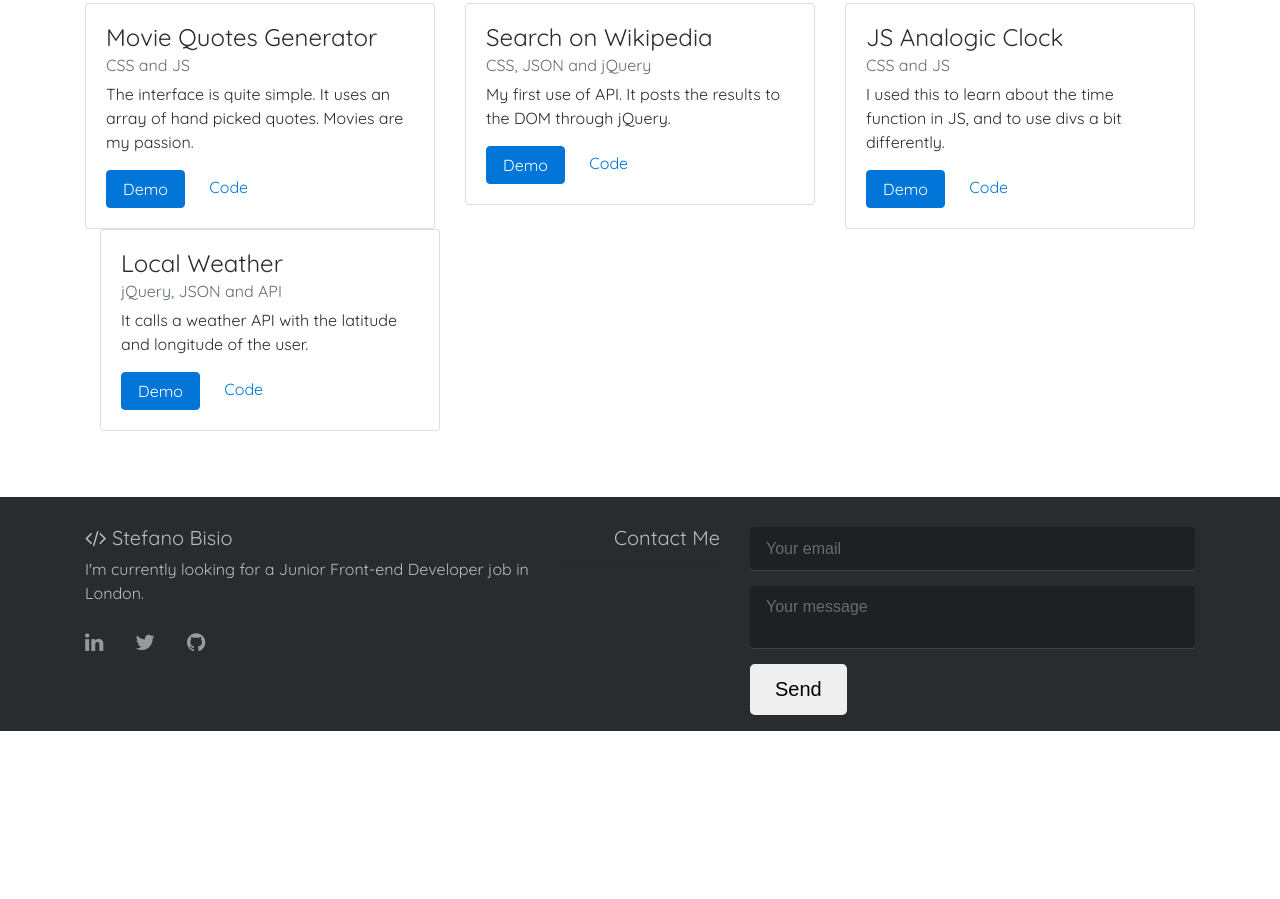
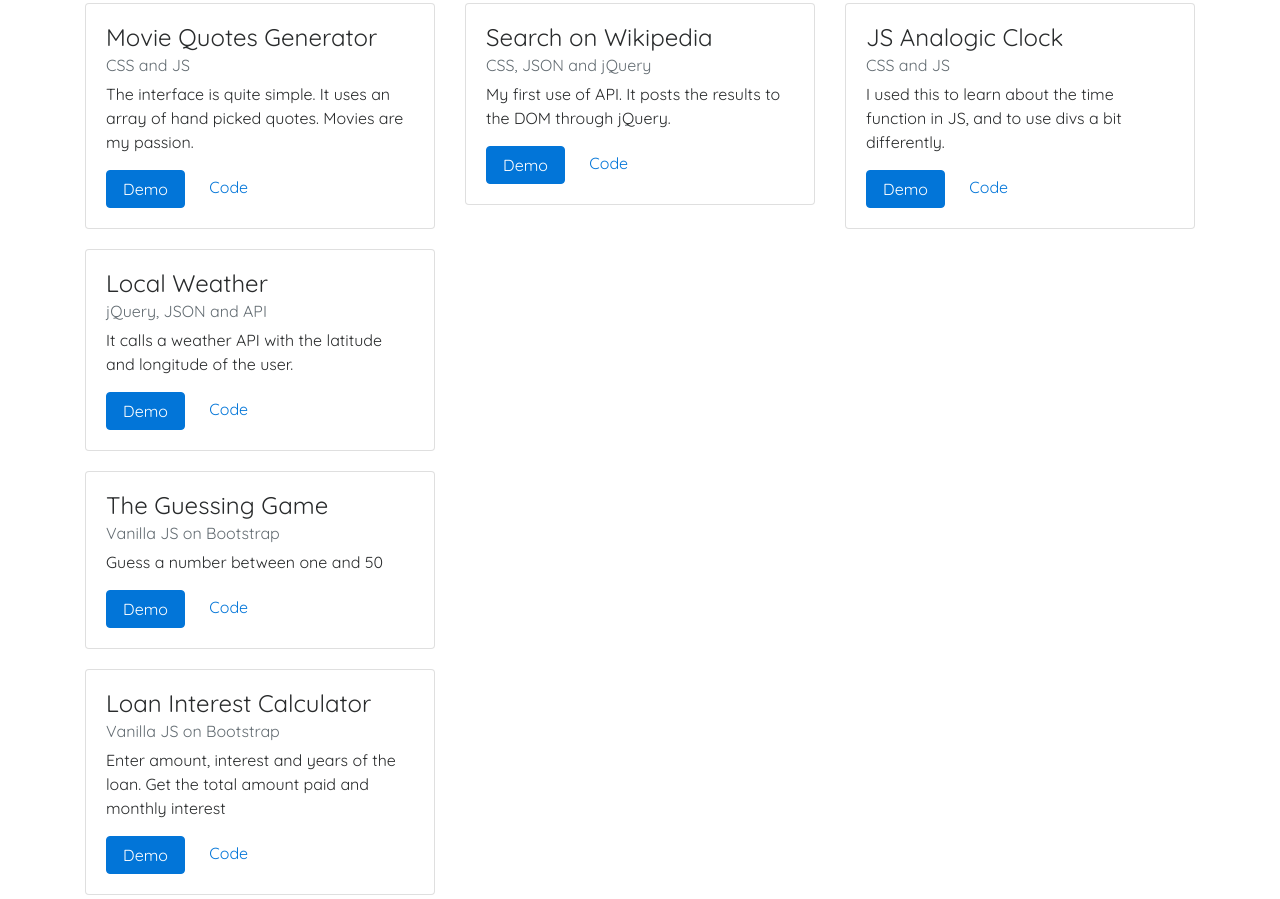
Before and after one commit to StefanoBisio/stefanobisio.github.io, a plain HTML site: page index.html in a window 1280 px wide. Shown: the part 705-1604 px from the top of the page. Before the commit the page ends 1436 px from the top, so only its background shows below. Drawn offline with nearby package versions, Linux system fonts and the light colour scheme.

Commit message:
Added 2 projects

```diff
--- a/index.html
+++ b/index.html
@@ -111,7 +111,7 @@
                     </div>
                   </div>
               </div> <!-- End row 2-->
-              <row>
+              <div class="row">
                 <div class="col-lg-4">
                     <div class="card">
                       <div class="card-block">
@@ -123,7 +123,33 @@
                       </div>
                     </div>
                 </div>
-              </row>
+              </div>
+              <div class="row">
+                <div class="col-lg-4">
+                    <div class="card">
+                      <div class="card-block">
+                        <h4 class="card-title">The Guessing Game</h4>
+                        <h6 class="card-subtitle mb-2 text-muted">Vanilla JS on Bootstrap</h6>
+                        <p class="card-text">Guess a number between one and 50</p>
+                        <a href="https://codepen.io/stefanobisio/full/PKwEmW/" class="card-link btn btn-primary" target="_blank">Demo</a>
+                        <a href="https://github.com/StefanoBisio/guessing-game" target="_blank" title="Guessing Game on Github" class="card-link">Code</a>
+                      </div>
+                    </div>
+                </div>
+              </div>
+              <div class="row">
+                <div class="col-lg-4">
+                    <div class="card">
+                      <div class="card-block">
+                        <h4 class="card-title">Loan Interest Calculator</h4>
+                        <h6 class="card-subtitle mb-2 text-muted">Vanilla JS on Bootstrap</h6>
+                        <p class="card-text">Enter amount, interest and years of the loan. Get the total amount paid and monthly interest</p>
+                        <a href="https://codepen.io/stefanobisio/full/ayzEyr/" class="card-link btn btn-primary" target="_blank">Demo</a>
+                        <a href="https://github.com/StefanoBisio/Loan-calculator" target="_blank" title="Loan Calculator on Github" class="card-link">Code</a>
+                      </div>
+                    </div>
+                </div>
+              </div>
 
             </div> <!-- End Projects div -->
     </div> <!-- container -->
```
